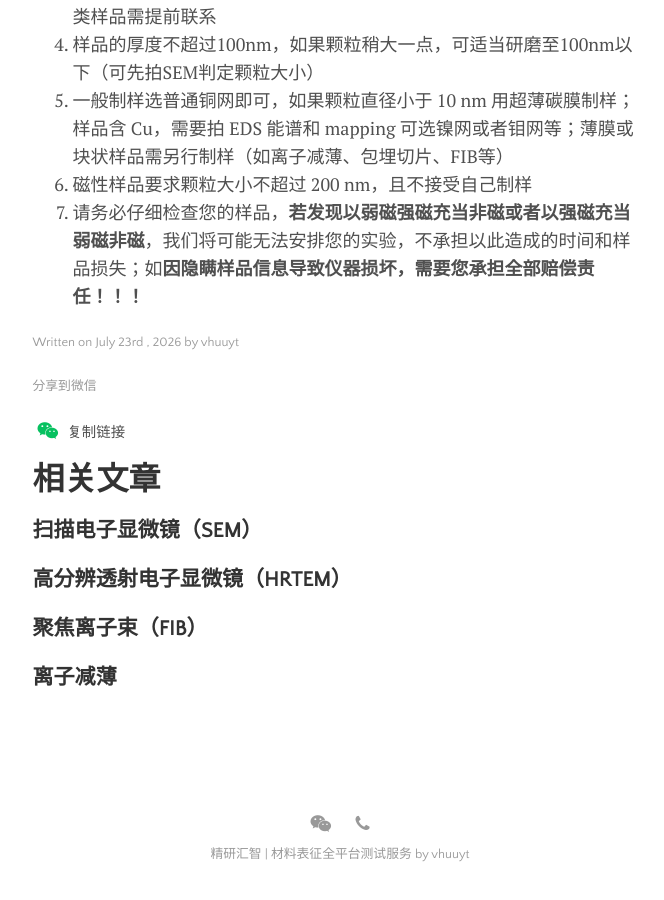
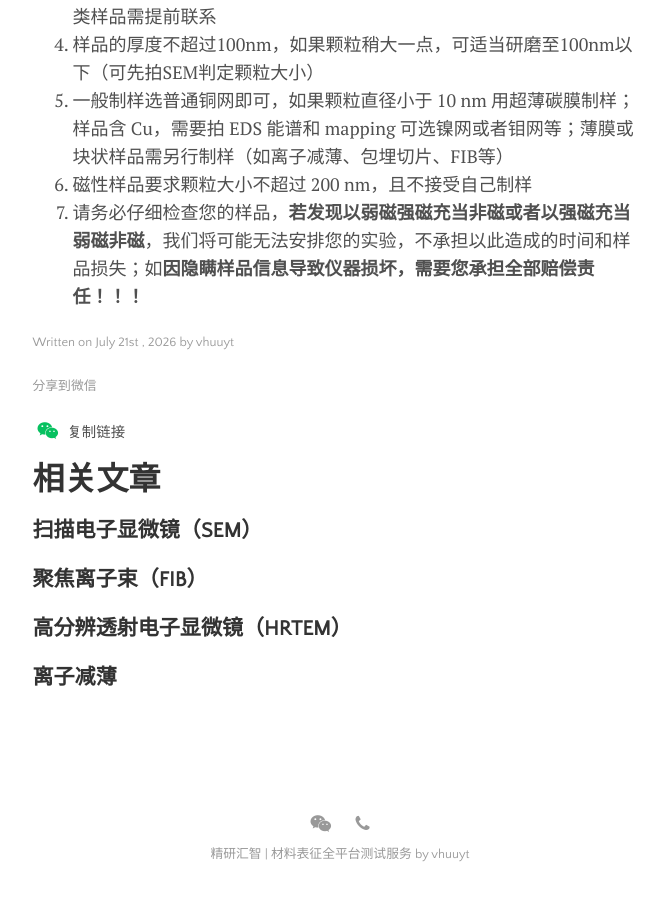
Before and after one commit to vhuuyt/characterization, a Jekyll site: the page built from _posts/2026-07-21-low-voltage-TEM.md, in a window 1280 px wide and 900 px high, scrolled down 1381 px. Shown: the whole window, without its empty margins (300-964 px from the left). Built offline with Jekyll 4.4.1, drawn with Linux system fonts in a browser that asks for light colours.

Commit message:
Add CSS cache-busting; remove banner assets
Append a timestamp query (?v={{ site.time | date: '%s' }}) to /assets/css/main.css to force cache refresh. Remove large banner and QR assets (assets/TEM.svg, electron-microscope-tech-banner_* svgs, jingyan-huizhi-qr-code.png, assets/qrcode.svg). Rename three post files to adjust dates (high-resolution-TEM, SEM, low-voltage-TEM). .DS_Store was updated.

```diff
--- a/_includes/head.html
+++ b/_includes/head.html
@@ -10,7 +10,7 @@
   <meta charset="utf-8">
   <link rel="icon" href="{{ '/favicon.ico' | relative_url }}" type="image/x-icon">
   <link rel="shortcut icon" href="{{ '/favicon.ico' | relative_url }}" type="image/x-icon">
-  <link rel="stylesheet" href="{{ '/assets/css/main.css' | relative_url }}">
+  <link rel="stylesheet" href="{{ '/assets/css/main.css' | relative_url }}?v={{ site.time | date: '%s' }}">
   <link rel="stylesheet" href="{{ '/assets/css/syntax.css' | relative_url }}">
   <!-- Use Atom -->
   {% feed_meta %}
```
Also changed, not shown: _posts/2026-07-20-high-resolution-TEM.md (renamed from _posts/2026-07-22-high-resolution-TEM.md), _posts/2026-07-21-SEM.md (renamed from _posts/2026-08-21-SEM.md), _posts/2026-07-21-low-voltage-TEM.md (renamed from _posts/2026-07-23-low-voltage-TEM.md), assets/TEM.svg (deleted), assets/electron-microscope-tech-banner_副本.svg (deleted), assets/electron-microscope-tech-banner_副本2.svg (deleted), assets/jingyan-huizhi-qr-code.png (deleted), assets/qrcode.svg (deleted), 1 other file.
